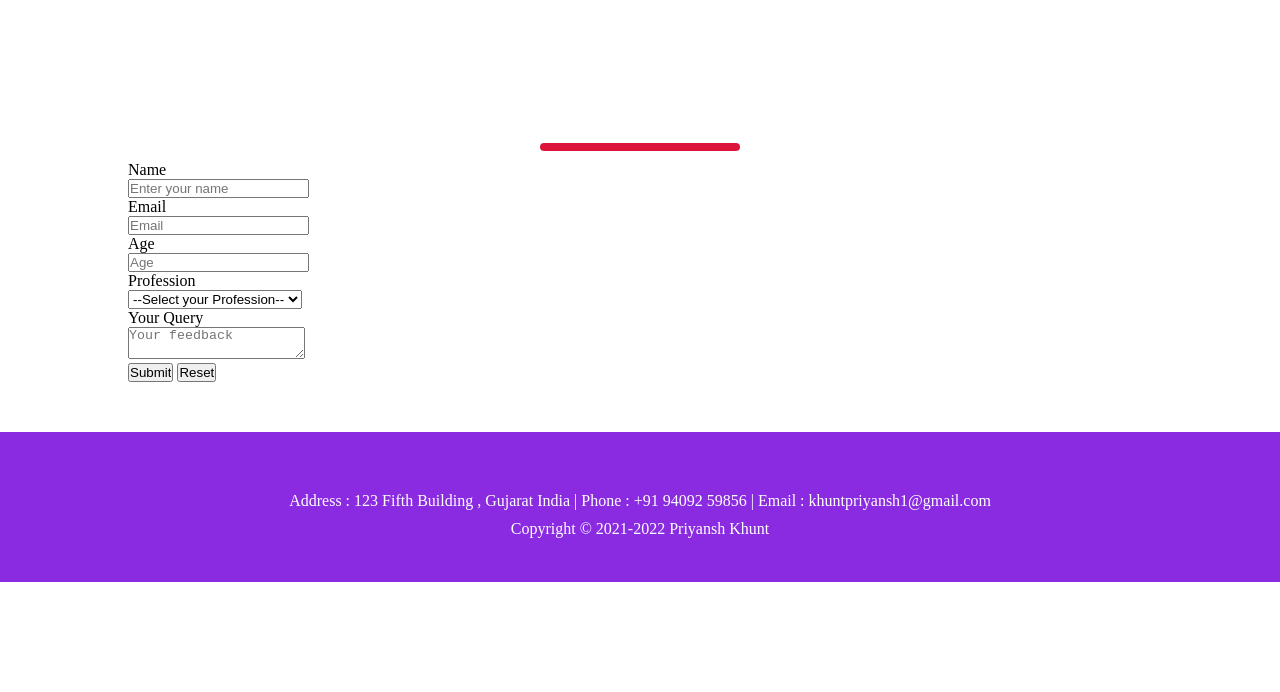
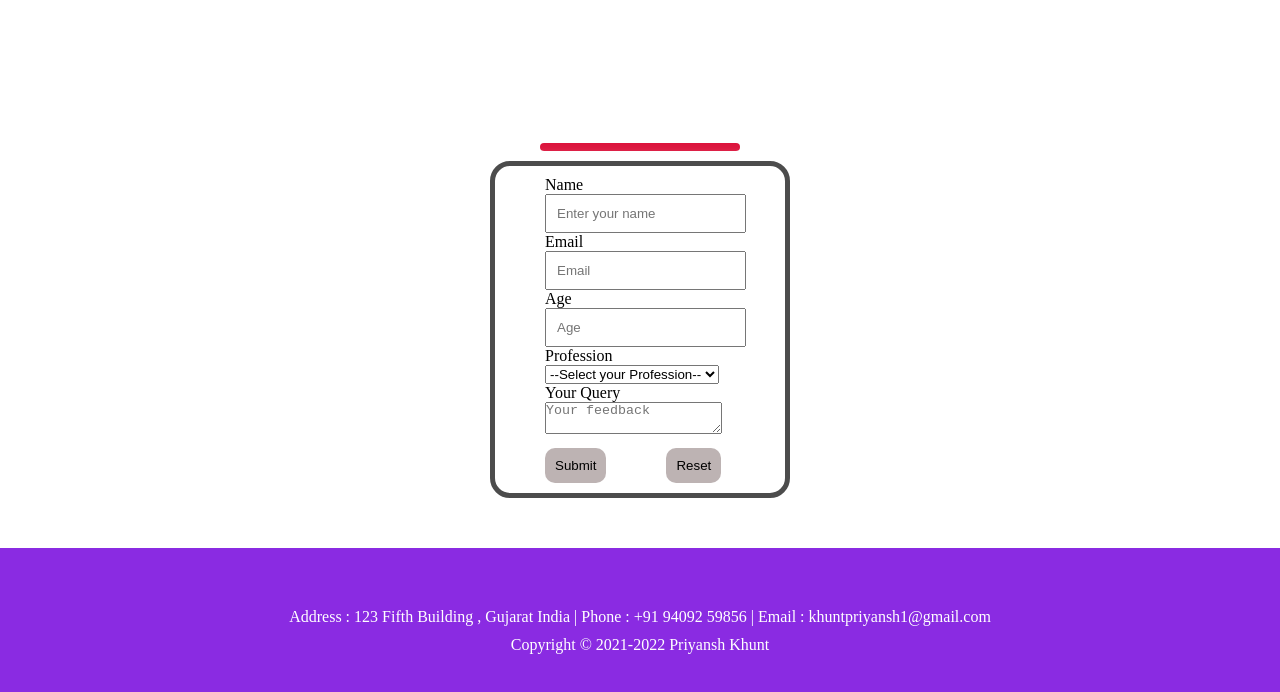
Before and after one commit to Hardik1264/Web_Development, a plain HTML site: page index.html in a window 1280 px wide. Shown: the part 2645-3337 px from the top of the page. Before the commit the page ends 3227 px from the top, so only its background shows below. Drawn offline with Linux system fonts and the light colour scheme.

Commit message:
css added for contact us form

```diff
--- a/style.css
+++ b/style.css
@@ -304,3 +304,33 @@ main {
     font-weight: bold;
   }
 }
+.form p,.form label{
+  color: black;
+  margin-bottom: 0;
+}
+.form {
+  width: 300px;
+  padding: 10px 10px 10px 50px;
+  margin: auto;
+  justify-content: cente;
+  background-color: white;
+  border-radius: 20px;
+  border: 5px solid rgb(76, 76, 76);
+  box-shadow: 5px 5px 20px white;
+}
+
+.form .button{
+  margin-top: 10px;
+  display: flex;
+  flex-direction: row;
+}
+.form .button input{
+  padding: 10px;
+  background-color: rgb(189, 179, 179);
+  border: none;
+  margin-right: 60px;
+  border-radius: 10px;
+}
+.form input{
+  padding: 10px;
+}
```
